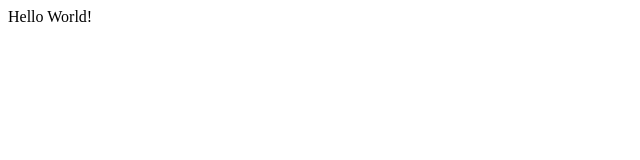
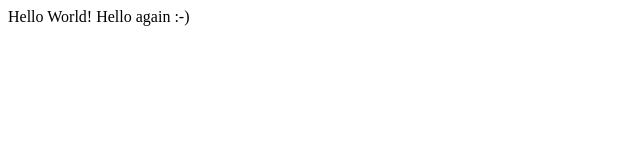
Before and after one commit to KeySkills/lecture0, a plain HTML site: page hello.html in a window 1280 px wide. Shown: the whole page, without its empty margins (0-640 px from the left). Drawn offline with Linux system fonts and the light colour scheme.

Commit message:
Update hello.html

```diff
--- a/hello.html
+++ b/hello.html
@@ -5,6 +5,6 @@
     <title>My webpage!!</title>
   </head>
   <body>
-    Hello World!
+    Hello World! Hello again :-)
   </body>
 </html>
```
